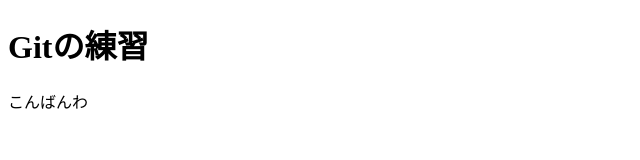
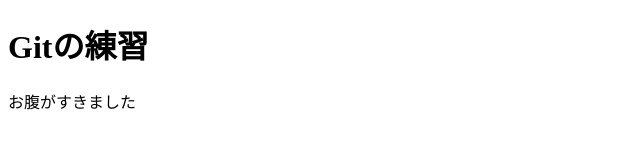
Before and after one commit to koike0723/git-lesson, a plain HTML site: page index.html in a window 1280 px wide. Shown: the full height of the page, 0-640 px from the left. Drawn offline with Linux system fonts and the light colour scheme.

Commit message:
feat: 挨拶を削除して文章を追加

```diff
--- a/index.html
+++ b/index.html
@@ -7,6 +7,6 @@
 </head>
 <body>
     <h1>Gitの練習</h1>
-    <p>こんばんわ</p>
+    <p>お腹がすきました</p>
 </body>
 </html>
```
